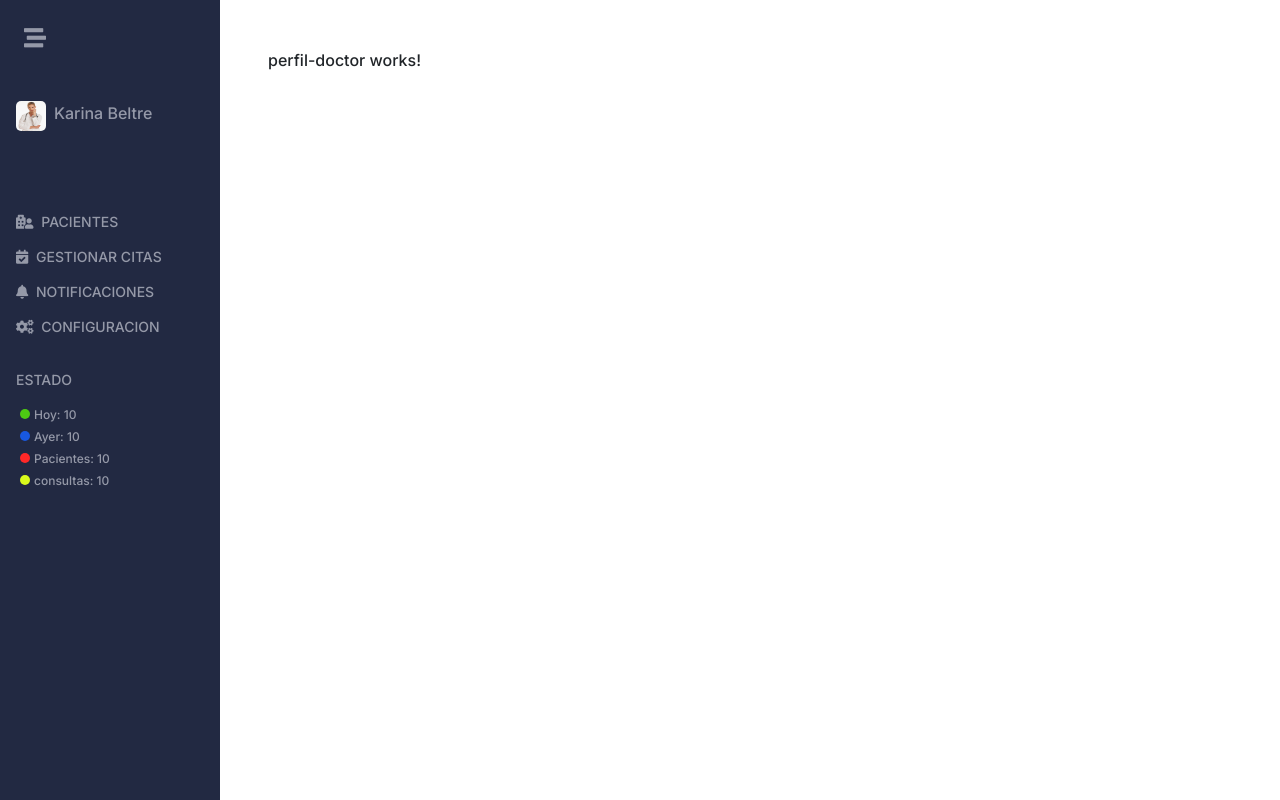
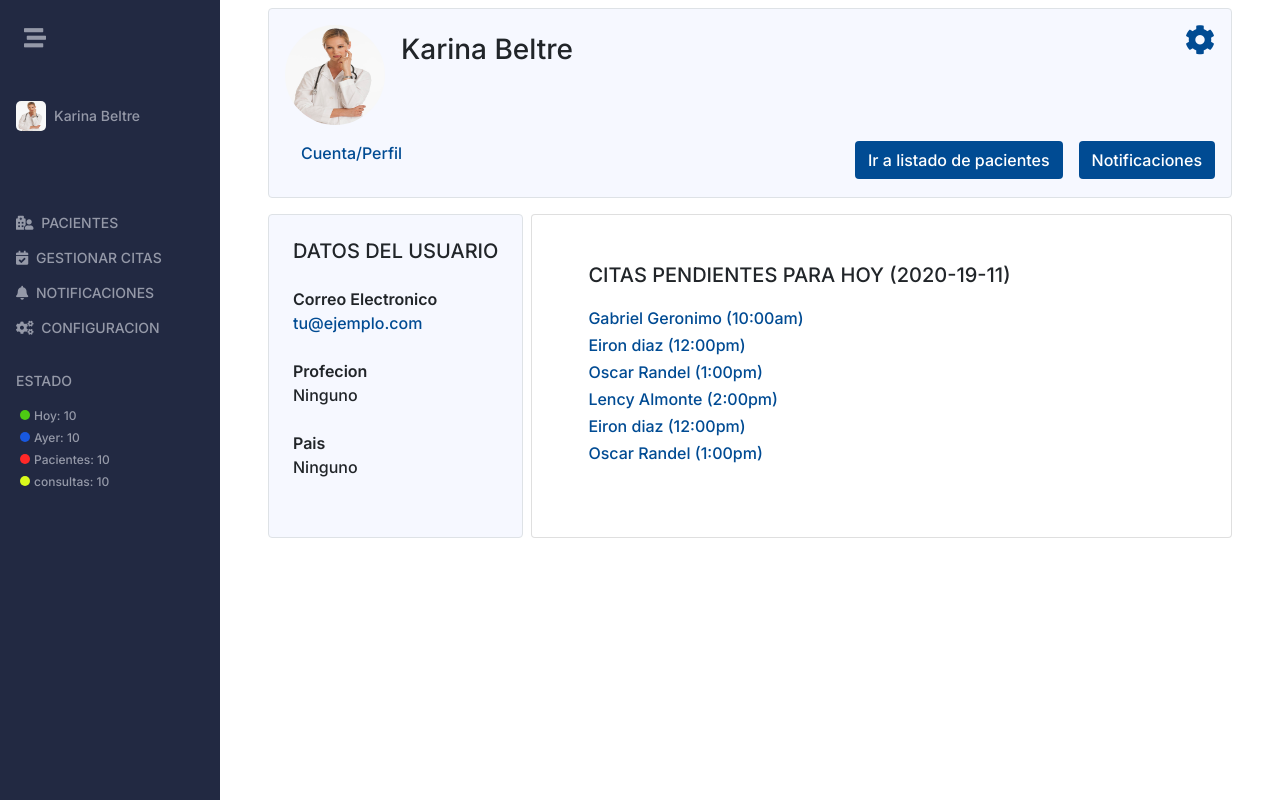
Before and after one commit to eirondiaz/proyectoFinalProgWeb, an Angular app: page /cuenta/perfil in a window 1280 px wide. Built offline with nearby package versions, Linux system fonts and the light colour scheme.

Commit message:
perfil doctor ui terminado

```diff
--- a/src/app/home/home.component.css
+++ b/src/app/home/home.component.css
@@ -50,9 +50,10 @@
     cursor: pointer;
 }
 
-.mainmenu li a {
+.mainmenu li a , .link-perfil{
     font-size: 14px;
     color: var(--color-secundario);
+    text-decoration: none;
 }
 
 .mainmenu li:hover .submenu{
--- a/src/app/home/home.component.html
+++ b/src/app/home/home.component.html
@@ -8,7 +8,7 @@
                 <div class="avatar-perfil text-center p-3 mt-4">
                     <div class="d-flex flex-row">
                         <img src="/assets/img/doctor_avatar.png" width="30" height="30" alt="Avatar" class="avatar">
-                        <p class="ml-2">Karina Beltre</p>
+                        <a [routerLink]="['/cuenta/perfil']" class="link-perfil"><p class="ml-2 mt-1">Karina Beltre</p></a>
                     </div>
                 </div>
                 <div class="menu-main mt-4">
@@ -50,7 +50,7 @@
                 </div>
                </div>
         </section>
-        <section class="flex-md-grow-1 main-content px-md-5 mt-5">
+        <section class="flex-md-grow-1 main-content px-md-5">
            <router-outlet></router-outlet>
         </section>
     </div>
--- a/src/app/listado-paciente/listado-paciente.component.css
+++ b/src/app/listado-paciente/listado-paciente.component.css
@@ -47,7 +47,3 @@
     border: none;
     outline: none;
 }
-
-.stripe-color{
-    background-color: #F9FAFF;
-}
--- a/src/app/listado-paciente/listado-paciente.component.html
+++ b/src/app/listado-paciente/listado-paciente.component.html
@@ -1,4 +1,4 @@
-<div>
+<div class="mt-5">
     <h3>Listado de pacientes</h3>
         <div class="mt-3">
            <div class="d-flex justify-content-between" style="max-width: 800px;">
@@ -33,7 +33,7 @@
         <div class="table-responsive w-100 " style="max-width: 800px;">
             <table class="w-100">
                 <tbody>
-                    <tr class="border-top stripe-color">
+                    <tr class="border-top bg-light-blue">
                         <div>
                             <div class="list-container py-2">
                                 <div class="center-center">
@@ -91,7 +91,7 @@
                             </div>
                         </div>
                     </tr>
-                    <tr class="border-top stripe-color">
+                    <tr class="border-top bg-light-blue">
                         <div>
                             <div class="list-container py-2">
                                 <div class="center-center">
--- a/src/app/perfil-doctor/perfil-doctor.component.css
+++ b/src/app/perfil-doctor/perfil-doctor.component.css
@@ -0,0 +1,21 @@
+.circle-picture{
+    border-radius: 50%;
+}
+
+a {
+    display: block;
+}
+
+b{
+    display: block;
+}
+
+.lista-citas{
+    list-style: none;
+}
+
+.lista-citas li {
+    margin-top: 3px;
+    margin-left: 0;
+    color: var(--color-primario);
+}
--- a/src/app/perfil-doctor/perfil-doctor.component.html
+++ b/src/app/perfil-doctor/perfil-doctor.component.html
@@ -1 +1,56 @@
-<p>perfil-doctor works!</p>
+<div class="container p-0 mt-2">
+    <div class="header">
+        <div class="border rounded bg-light-blue p-3 ">
+                <div class="d-flex justify-content-between">
+                    <div class="d-flex">
+                        <img src="/assets/img/doctor_avatar.png" alt="Foto de Pergfil" width="100" height="100" class="circle-picture">
+                        <h3 class="ml-3 mt-2">Karina Beltre</h3>
+                    </div>
+                    <div>
+                        <i class="fas fa-cog text-primario" style="font-size: 30px;"></i>
+                    </div>
+                </div>
+                <div class="d-flex mt-3 ml-3 justify-content-between">
+                    <div>
+                        <p class="text-primario">Cuenta/Perfil</p>
+                    </div>
+                    <div>
+                         <button class="mr-3 btn btn-primario">Ir a listado de pacientes</button>
+                         <button class="btn btn-primario">Notificaciones</button>
+                    </div>
+                </div>
+        </div>
+    </div>
+    <div class="main">
+         <div class="d-flex">
+            <div class="mt-3 p-4 bg-light-blue border rounded ">
+                    <h5>DATOS DEL USUARIO</h5>
+
+                     <div class="mt-4">
+                        <b class="mt-2">Correo Electronico</b>
+                        <a class="text-primario">tu@ejemplo.com</a>
+
+                        <b class="mt-4">Profecion</b>
+                        <span>Ninguno</span>
+
+                        <b class="mt-4">Pais</b>
+                        <span>Ninguno</span>
+                     </div>
+            </div>
+            <div class="flex-grow-1">
+                <div class="card mt-3 ml-2 p-5">
+                    <h5 class="ml-2">CITAS PENDIENTES PARA HOY (2020-19-11)</h5>
+
+                    <ul class="lista-citas p-2">
+                        <li>Gabriel Geronimo (10:00am)</li>
+                        <li>Eiron diaz (12:00pm)</li>
+                        <li>Oscar Randel (1:00pm)</li>
+                        <li>Lency Almonte (2:00pm)</li>
+                        <li>Eiron diaz (12:00pm)</li>
+                        <li>Oscar Randel (1:00pm)</li>
+                    </ul>
+            </div>
+            </div>
+         </div>
+    </div>
+</div>
--- a/src/styles.css
+++ b/src/styles.css
@@ -71,3 +71,11 @@ body{
 .text-purple{
      color: #ABB5DE;
 }
+
+.text-light-blue{
+    background-color: #f6f8ff;
+}
+
+.bg-light-blue{
+     background-color:#f6f8ff;
+ }
```
